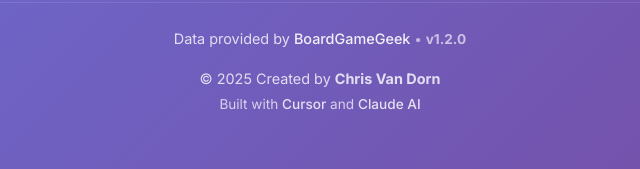
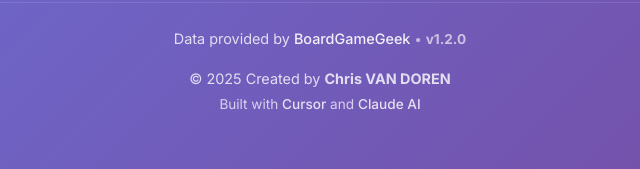
Before and after one commit to sl4ppy/BoardGameSelector, a plain HTML site: page index.html in a window 1280 px wide. Shown: the part 834-1003 px from the top of the page, 320-960 px from the left. Drawn offline with Linux system fonts and the light colour scheme.

Commit message:
Fix: Correct name spelling to Chris VAN DOREN in footer

```diff
--- a/index.html
+++ b/index.html
@@ -171,7 +171,7 @@
             <div class="footer-content">
                 <p>Data provided by <a href="https://boardgamegeek.com" target="_blank">BoardGameGeek</a></p>
                 <div class="footer-credits">
-                    <p>&copy; 2025 Created by <strong>Chris Van Dorn</strong></p>
+                    <p>&copy; 2025 Created by <strong>Chris VAN DOREN</strong></p>
                     <p class="footer-tools">Built with <a href="https://cursor.com" target="_blank">Cursor</a> and <a href="https://claude.ai" target="_blank">Claude AI</a></p>
                 </div>
             </div>
```
